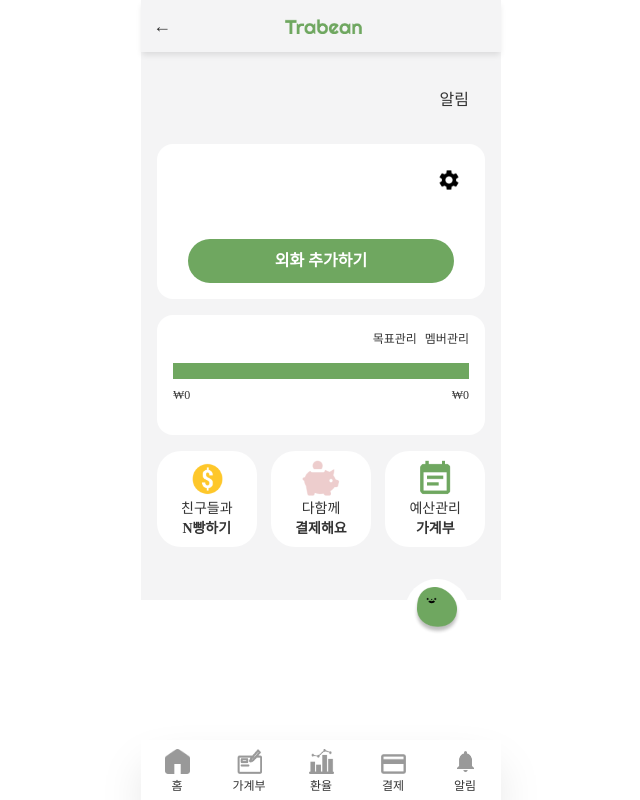
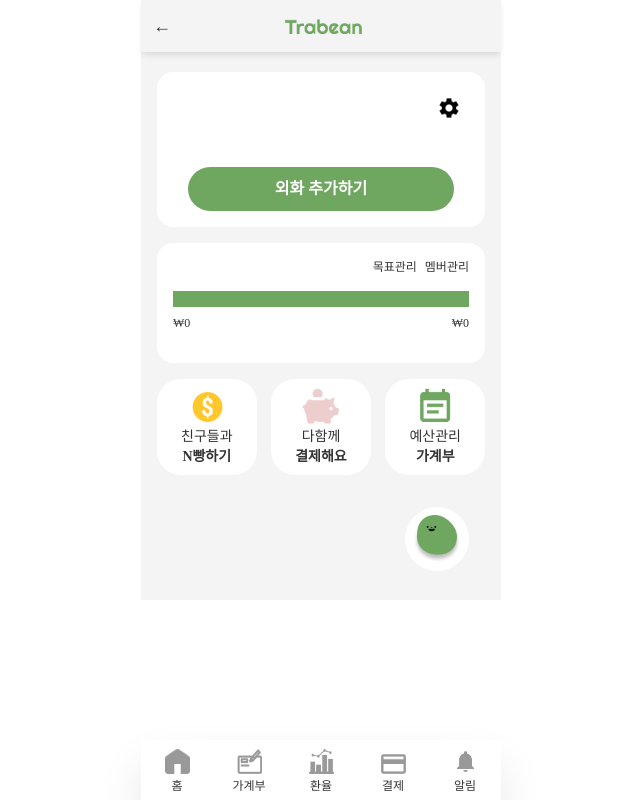
Before and after one commit to seoh77/Trabean, a React (Create React App) app in the folder frontend/: page /accounts/travel/domestic/1 in a window 1280 px wide. Shown: the whole page, without its empty margins (319-959 px from the left). Built offline with nearby package versions, Linux system fonts and the light colour scheme; a web font is replaced by a local one.

Commit message:
fix : 알림 컴포넌트 삭제

```diff
--- a/frontend/src/pages/TravelAccount/page/DomesticTravelAccountPage.tsx
+++ b/frontend/src/pages/TravelAccount/page/DomesticTravelAccountPage.tsx
@@ -12,7 +12,7 @@ import {
   getCurrencySymbol,
 } from "../util/util";
 import TopBar from "../../../components/TopBar";
-import Alarm from "../component/Alarm";
+// import Alarm from "../component/Alarm";
 import TargetAmountProgressBar from "../component/TargetAmountProgressBar";
 import ChatBot from "../component/ChatBot";
 import Loading from "../component/Loading";
@@ -123,9 +123,9 @@ const DomesticTravelAccountPage: React.FC = () => {
       </div>
 
       {/* 알림 */}
-      <div className="px-4 py-2">
+      {/* <div className="px-4 py-2">
         <Alarm />
-      </div>
+      </div> */}
 
       {/* 여행통장 목록 */}
       <div className="px-4 py-2">
```
